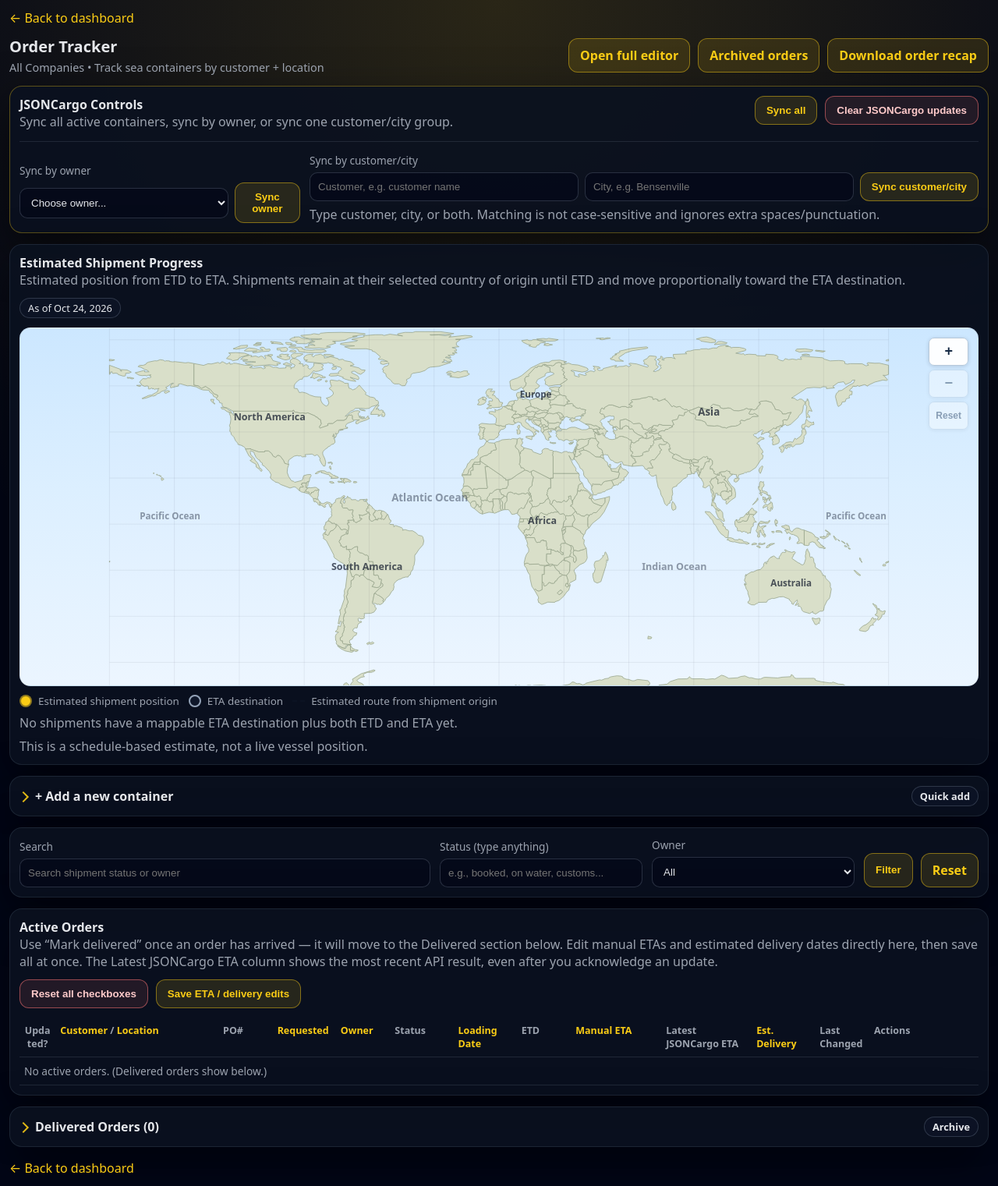
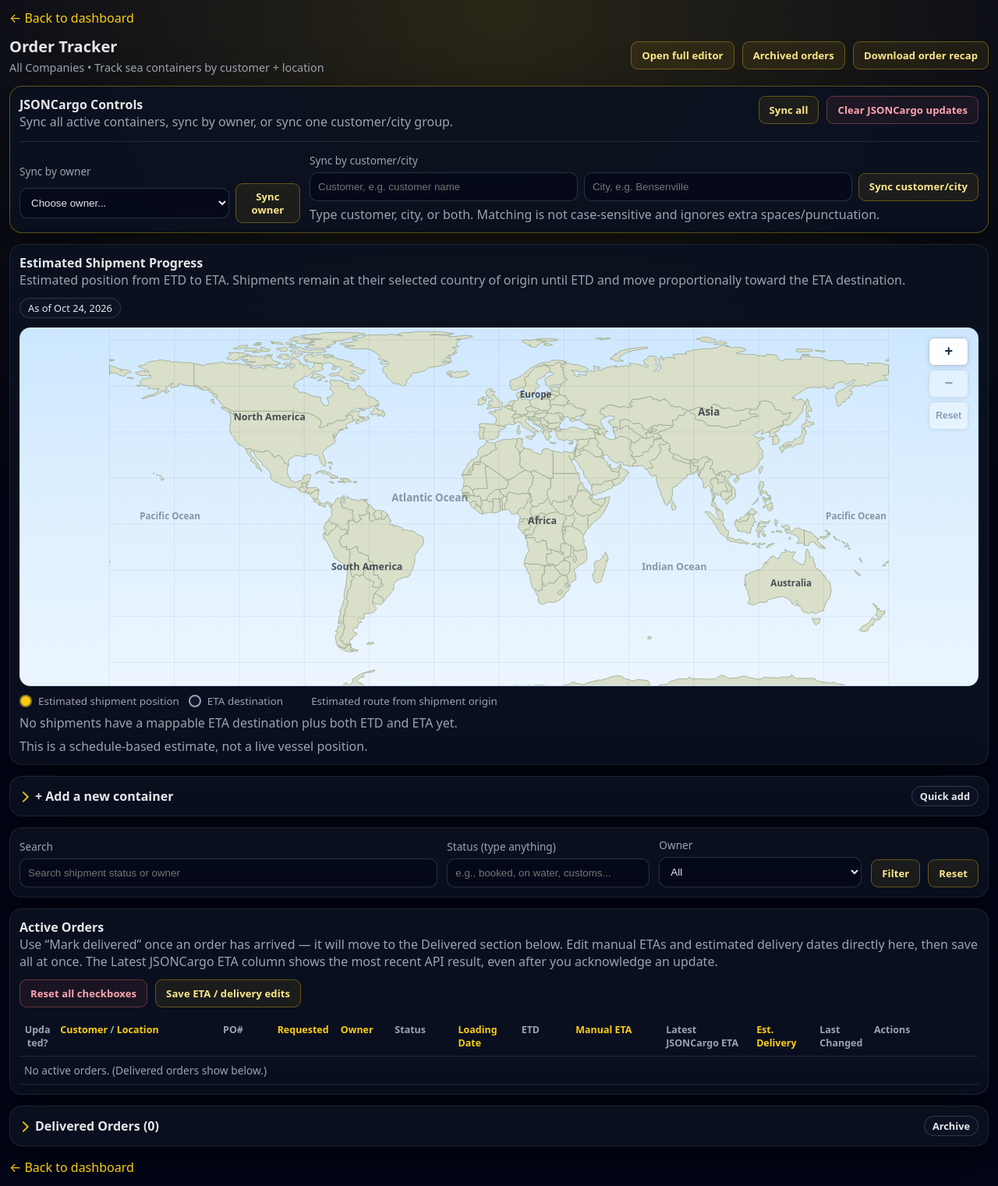
Before and after one commit to spencerlevinson11/lemonade-automation-portal, a Django app: page /automations/orders/ in a window 1280 px wide. Shown: the whole page at 78% size. Run offline with Django 5.2, Linux system fonts and the light colour scheme; a user stored in the database is signed in; data comes from the database, SQL or seed files in the repository; data that the repository does not hold is empty; parts of the project's set-up code (start-up, migrations or seed data) failed here and were passed over; some libraries are stand-ins or nearby versions.

Commit message:
Refine button styles in order_tracker.html
Updated button styles for improved appearance and consistency across the order tracker interface.

```diff
--- a/core/templates/core/order_tracker.html
+++ b/core/templates/core/order_tracker.html
@@ -58,25 +58,53 @@
     }
     textarea { min-height: 40px; resize: vertical; }
 
+    /* Refined controls: retain the existing dark/yellow visual language. */
     .btn {
-      display:inline-flex; align-items:center; justify-content:center;
-      padding: 10px 14px;
-      border-radius: 12px;
-      border: 1px solid rgba(250,204,21,0.45);
-      background: rgba(250,204,21,0.12);
-      color: var(--accent);
-      cursor:pointer;
-      font-weight: 700;
-      text-decoration:none;
+      display: inline-flex;
+      align-items: center;
+      justify-content: center;
+      gap: 6px;
+      min-height: 36px;
+      padding: 8px 13px;
+      border: 1px solid rgba(250,204,21,0.32);
+      border-radius: 9px;
+      background: rgba(250,204,21,0.075);
+      color: #fde68a;
+      font: inherit;
+      font-size: 0.82rem;
+      font-weight: 600;
+      line-height: 1.25;
+      letter-spacing: 0.005em;
+      text-align: center;
+      text-decoration: none;
+      cursor: pointer;
+      vertical-align: middle;
+      transition: background-color 140ms ease, border-color 140ms ease,
+                  box-shadow 140ms ease, transform 140ms ease;
     }
-    .btn:hover { background: rgba(250,204,21,0.18); text-decoration:none; }
+    .btn:hover {
+      background: rgba(250,204,21,0.15);
+      border-color: rgba(250,204,21,0.58);
+      text-decoration: none;
+      box-shadow: 0 2px 8px rgba(0,0,0,0.18);
+    }
+    .btn:active { transform: translateY(1px); box-shadow: none; }
+    .btn:focus-visible { outline: 2px solid #facc15; outline-offset: 3px; }
+    .btn:disabled { opacity: 0.48; cursor: not-allowed; box-shadow: none; }
 
     .btn-danger {
-      border: 1px solid rgba(249,115,115,0.55);
-      background: rgba(249,115,115,0.10);
-      color: #fecaca;
+      border-color: rgba(249,115,115,0.34);
+      background: rgba(249,115,115,0.07);
+      color: #fda4af;
     }
-    .btn-danger:hover { background: rgba(249,115,115,0.16); }
+    .btn-danger:hover {
+      border-color: rgba(249,115,115,0.58);
+      background: rgba(249,115,115,0.14);
+    }
+    @media (prefers-reduced-motion: reduce) {
+      .btn { transition: none; }
+      .btn:active { transform: none; }
+    }
 
     table { width: 100%; border-collapse: collapse; }
     th, td { padding: 8px 6px; border-bottom: 1px solid rgba(148,163,184,0.16); vertical-align: top; }
@@ -101,7 +129,7 @@
     .active-orders-table th:nth-child(11), .active-orders-table td:nth-child(11) { width: 7%; }
     .active-orders-table th:nth-child(12), .active-orders-table td:nth-child(12) { width: 6%; }
     .active-orders-table th:nth-child(13), .active-orders-table td:nth-child(13) { width: 6%; }
-    .active-orders-table .btn { padding: 6px 8px; border-radius: 9px; font-size: 0.76rem; }
+    .active-orders-table .btn { min-height: 28px; padding: 5px 9px; border-radius: 7px; font-size: 0.74rem; line-height: 1.2; }
 
     @media (max-width: 1180px) {
       .active-orders-table { overflow-x: auto; }
```
